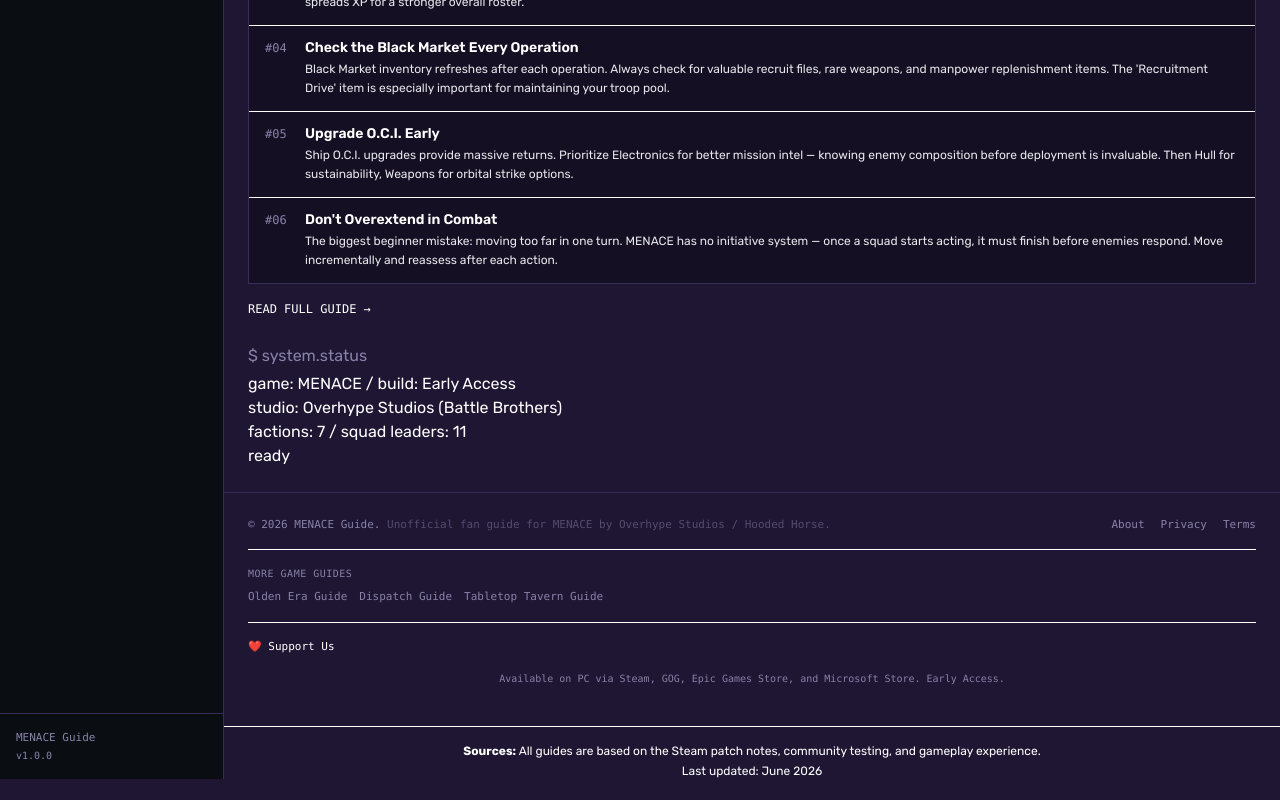
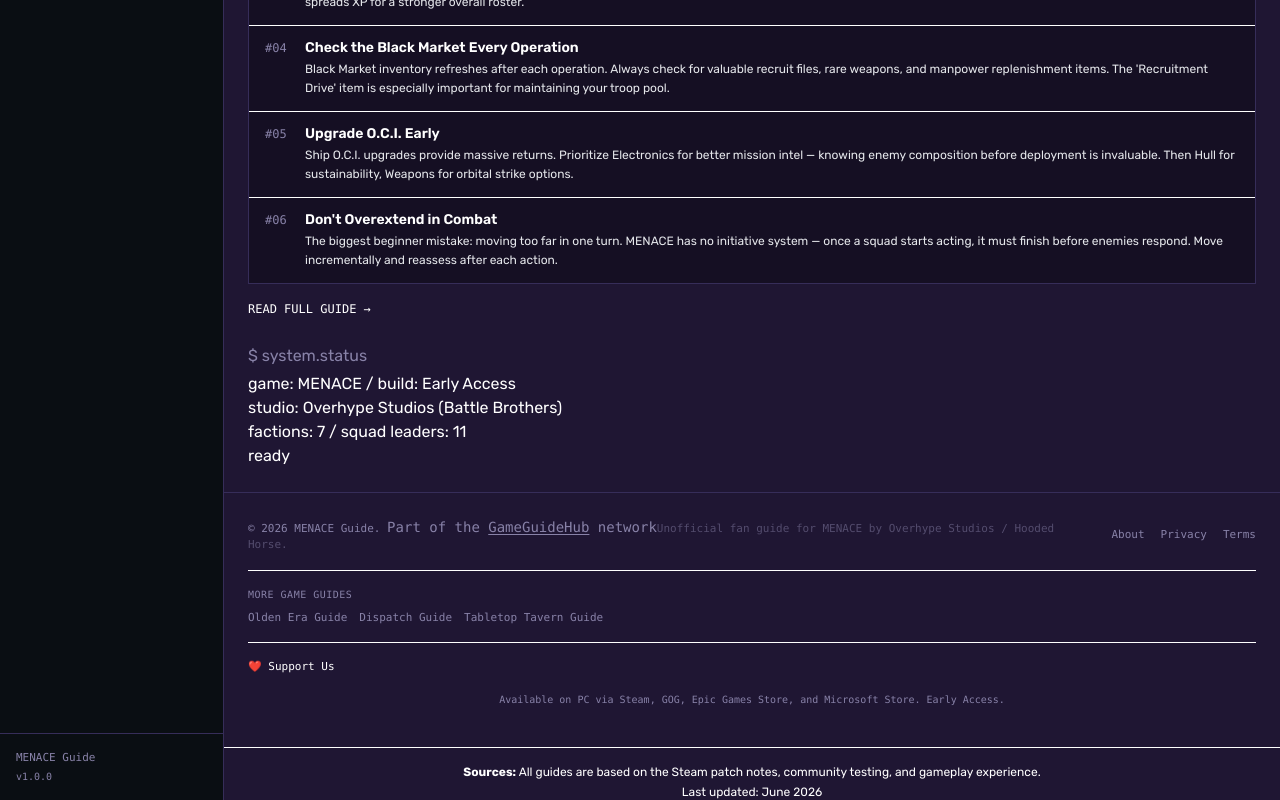
Before and after one commit to ryuuu2020/menace-guide, a Next.js app: page / in a window 1280 px wide. Shown: the part 1380-2180 px from the top of the page. Before the commit the page ends 2159 px from the top, so only its background shows below. Built offline with nearby package versions, Linux system fonts and the light colour scheme.

Commit message:
auto: add GameGuideHub network footer link

```diff
--- a/app/layout.tsx
+++ b/app/layout.tsx
@@ -158,6 +158,9 @@
                 <div className="flex flex-col sm:flex-row items-center justify-between gap-4">
                   <div className="text-[11px] font-mono text-text-muted">
                     <span>&copy; {new Date().getFullYear()} MENACE Guide. </span>
+              <span className="font-body text-sm text-stone">
+                Part of the <a href="https://gguidehub.com" className="text-stone hover:text-bark underline underline-offset-2 transition-colors">GameGuideHub</a> network
+              </span>
                     <span className="text-text-muted/50">
                       Unofficial fan guide for MENACE by Overhype Studios / Hooded Horse.
                     </span>
```
